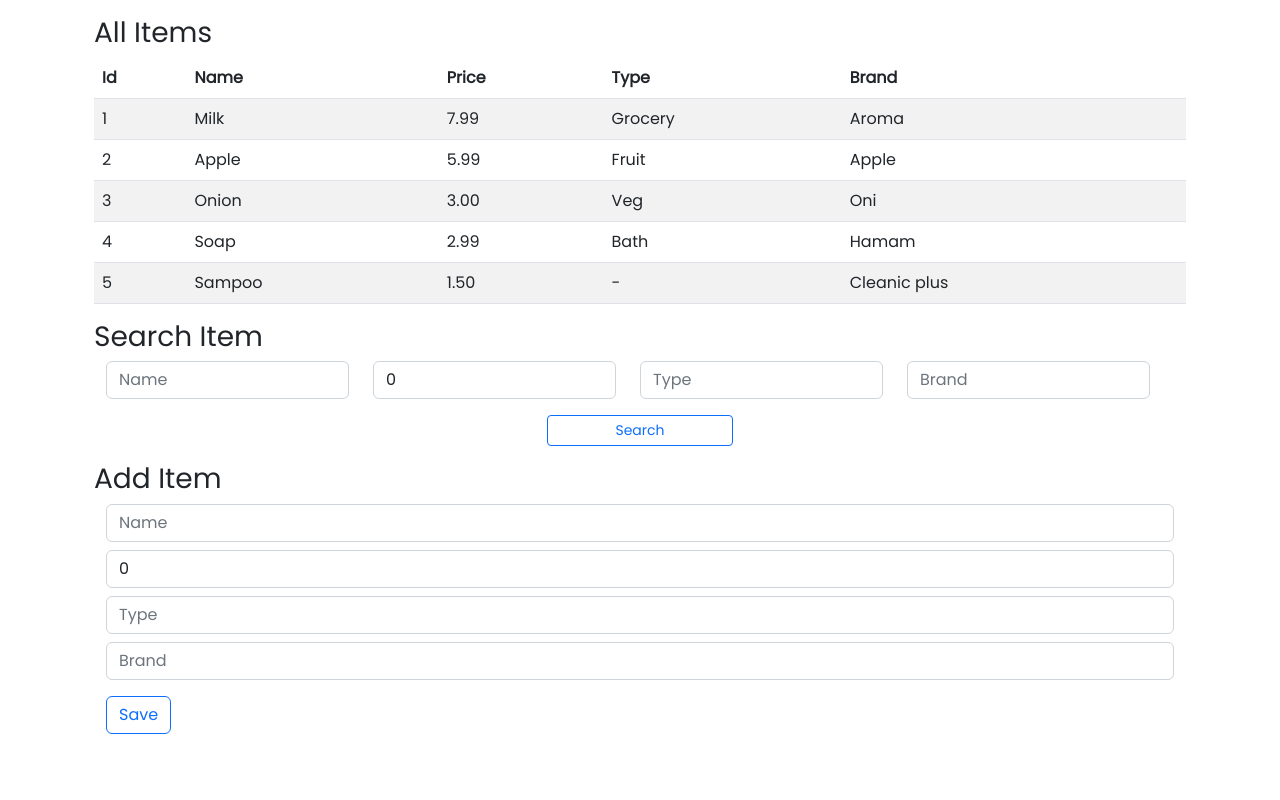
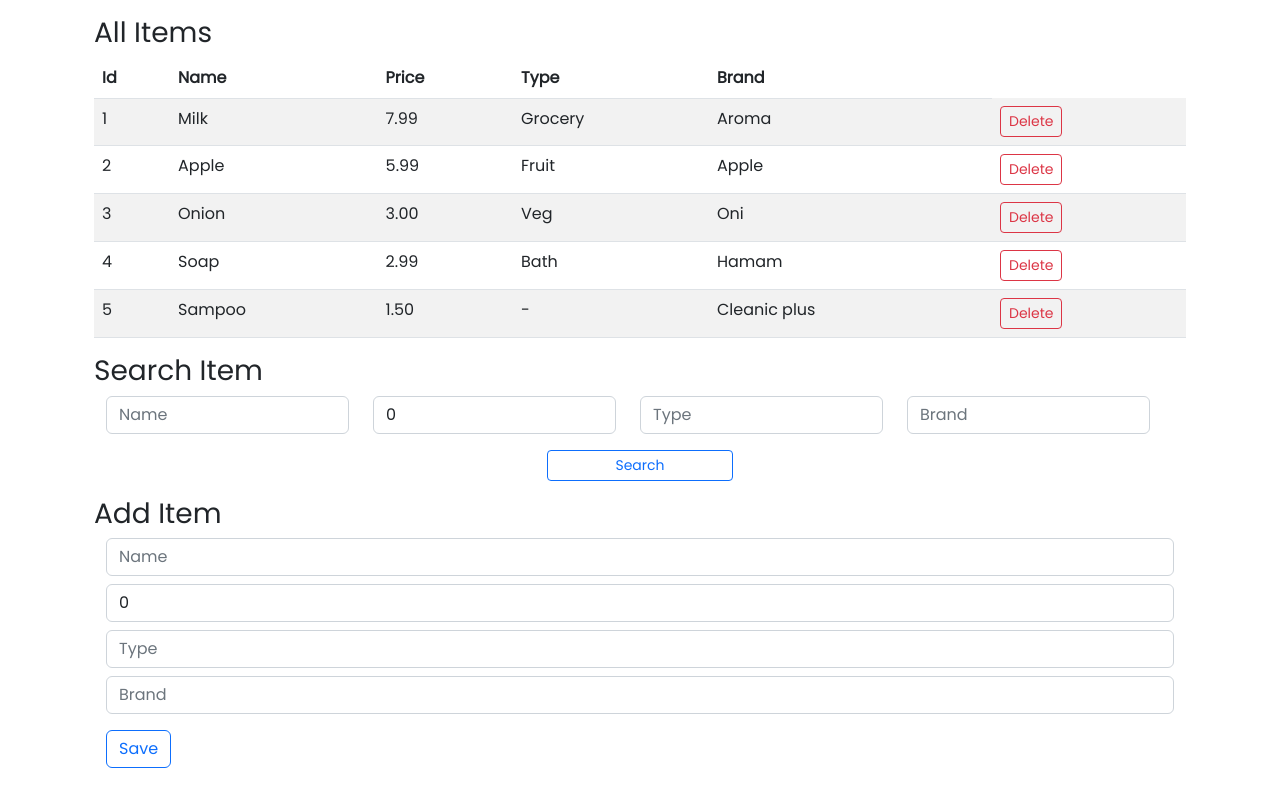
Before and after one commit to Santho-sh/inventory-react, a React (Create React App) app in the folder inventory/: page / in a window 1280 px wide. Built offline with nearby package versions, Linux system fonts and the light colour scheme; data requests are answered from the project's data file.

Commit message:
add delete item function

```diff
--- a/inventory/src/App.js
+++ b/inventory/src/App.js
@@ -67,9 +67,23 @@ function App() {
     return filterdData;
   };
 
+  const detelteItem = (item) => {
+
+    let items = data["items"]
+      fetch(`http://localhost:4000/items/${item.id}`,{
+        method:"DELETE"
+      }).then(response => {
+        if (response.ok) {
+          const index = items.indexOf(item);
+          items.splice(index, 1);
+          setData({items:items});
+        }
+      })
+  }
+
   return (
     <div className="container">
-      <ShowItems items={filterData(data["items"])} />
+      <ShowItems items={filterData(data["items"])} deleteItem={detelteItem} />
       <SearchItem updateSearchParams={updateFilter} />
       <AddItem addToItems={addItem} />
     </div>
--- a/inventory/src/ShowItems.js
+++ b/inventory/src/ShowItems.js
@@ -1,4 +1,4 @@
-function ShowItems(props) {
+function ShowItems({items, deleteItem}) {
   return (
     <div className="container mt-3">
       <h3>All Items</h3>
@@ -13,7 +13,7 @@ function ShowItems(props) {
           </tr>
         </thead>
         <tbody>
-          {props.items.map((item) => {
+          {items.map((item) => {
             return (
               <tr key={item.id}>
                 <td>{item.id}</td>
@@ -21,6 +21,14 @@ function ShowItems(props) {
                 <td>{item.price}</td>
                 <td>{item.type !== "" ? item.type: "-"}</td>
                 <td>{item.brand !== "" ? item.brand: "-"}</td>
+                <td>
+                  <button
+                    className="btn btn-outline-danger btn-sm"
+                    onClick={() => deleteItem(item)}
+                  >
+                    Delete
+                  </button>
+                </td>
               </tr>
             );
           })}
```
